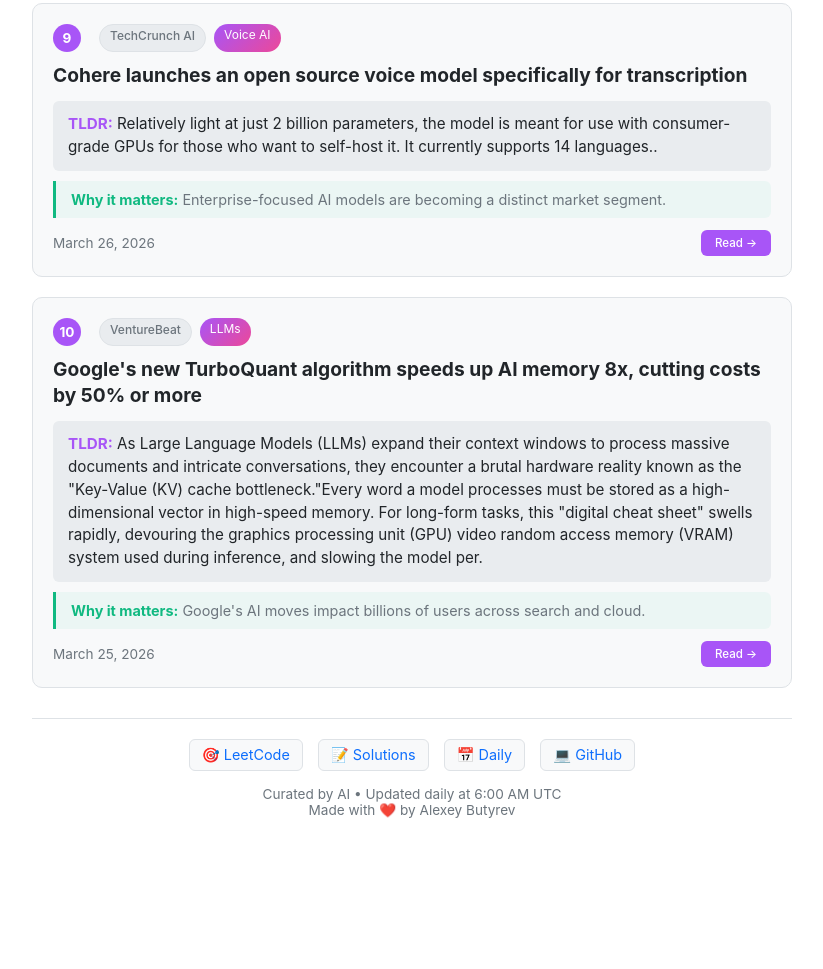
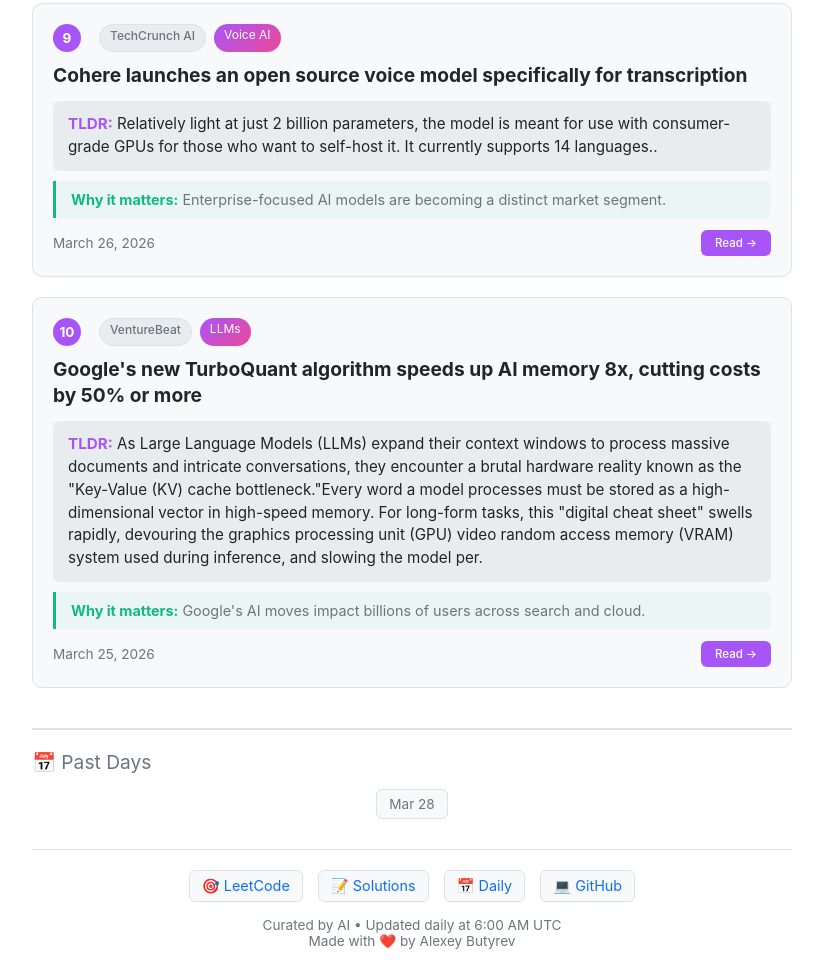
Before and after one commit to alexeybutyrev/ai-news, a plain HTML site: page docs/index.html in a window 1280 px wide. Shown: the part 2784-3753 px from the top of the page, without its empty margins (228-1051 px from the left). Before the commit the page ends 3622 px from the top, so only its background shows below. Drawn offline with Linux system fonts and the light colour scheme; no server answers.

Commit message:
Add GitHub Actions workflow for daily news fetch
- Replaces OpenClaw cron with GitHub Actions
- Runs daily at 6:00 AM UTC
- Archives news to docs/archive/YYYY-MM-DD.json (30 day retention)
- Adds archive section to index.html
- Manual trigger option available

```diff
--- /dev/null
+++ b/docs/archive/2026-03-28.json
@@ -0,0 +1,156 @@
+{
+  "date": "2026-03-28",
+  "generated_at": "2026-03-29T19:37:59.287020",
+  "articles": [
+    {
+      "title": "Intercom's new post-trained Fin Apex 1.0 beats GPT-5.4 and Claude Sonnet 4.6 at customer service resolutions",
+      "url": "https://venturebeat.com/technology/intercoms-new-post-trained-fin-apex-1-0-beats-gpt-5-4-and-claude-sonnet-4-6",
+      "summary": "Intercom is taking an unusual gamble for a legacy software company: building its own AI model.The 15-year-old massive customer service platform announced Fin Apex 1.0 on Thursday, a small, purpose-built AI model that the company claims outperforms leading frontier models from OpenAI and Anthropic on the metrics that matter most for customer support. The model powers Intercom's existing Fin AI agent, which already handles over two million customer conversations weekly.According to benchmarks shar",
+      "image": "https://images.ctfassets.net/jdtwqhzvc2n1/1m6rKtRFpu30IlvdBGT0uL/3a0c0efdce3d96ba7972bc29acfeea9b/Gemini_Generated_Image_.png?w=300&q=30",
+      "source": "VentureBeat",
+      "priority": 2,
+      "date": "Thu, 26 Mar 2026 16:16:00 GMT",
+      "has_image": true,
+      "relevance_score": 11.5,
+      "topic": "LLMs",
+      "tldr": "Intercom is taking an unusual gamble for a legacy software company: building its own AI model.The 15-year-old massive customer service platform announced Fin Apex 1.0 on Thursday, a small, purpose-built AI model that the company claims outperforms leading frontier models from OpenAI and Anthropic on the metrics that matter most for customer support. The model powers Intercom's existing Fin AI agent, which already handles over two million customer conversations weekly.According to benchmarks shar.",
+      "importance": "Shows how enterprise AI is evolving beyond general-purpose models.",
+      "formatted_date": "March 26, 2026"
+    },
+    {
+      "title": "OpenAI abandons yet another side quest: ChatGPT\u2019s erotic mode",
+      "url": "https://techcrunch.com/2026/03/26/openai-abandons-yet-another-side-quest-chatgpts-erotic-mode/",
+      "summary": "It's only the latest of several side projects that the AI startup has ditched over the past week. ",
+      "image": null,
+      "source": "TechCrunch AI",
+      "priority": 1,
+      "date": "Thu, 26 Mar 2026 18:34:02 +0000",
+      "has_image": false,
+      "relevance_score": 8.0,
+      "topic": "LLMs",
+      "tldr": "It's only the latest of several side projects that the AI startup has ditched over the past week. .",
+      "importance": "Reveals OpenAI's shifting priorities and product strategy.",
+      "formatted_date": "March 26, 2026"
+    },
+    {
+      "title": "Mistral AI just released a text-to-speech model it says beats ElevenLabs \u2014 and it's giving away the weights for free",
+      "url": "https://venturebeat.com/orchestration/mistral-ai-just-released-a-text-to-speech-model-it-says-beats-elevenlabs-and",
+      "summary": "The enterprise voice AI market is in the middle of a land grab. ElevenLabs and IBM announced a collaboration just this week to bring premium voice capabilities into IBM's watsonx Orchestrate platform. Google Cloud has been expanding its Chirp 3 HD voices. OpenAI continues to iterate on its own speech synthesis. And the market underpinning all of this activity is enormous \u2014 voice AI crossed $22 billion globally in 2026, with the voice AI agents segment alone projected to reach $47.5 billion by 20",
+      "image": "https://images.ctfassets.net/jdtwqhzvc2n1/72D5HGgYf4s3Pux8zzbC4I/dce882939be8e43c79c3fe9baf9a5400/nuneybits_Vector_art_of_burnt_orange_voice_waves_rising_from_a__b4e149ce-8692-4f29-8c57-9d1ac9c21a08.webp?w=300&q=30",
+      "source": "VentureBeat",
+      "priority": 2,
+      "date": "Thu, 26 Mar 2026 11:30:00 GMT",
+      "has_image": true,
+      "relevance_score": 7.5,
+      "topic": "LLMs",
+      "tldr": "The enterprise voice AI market is in the middle of a land grab. ElevenLabs and IBM announced a collaboration just this week to bring premium voice capabilities into IBM's watsonx Orchestrate platform.",
+      "importance": "Open-source voice AI could disrupt the closed-source model market.",
+      "formatted_date": "March 26, 2026"
+    },
+    {
+      "title": "I Asked ChatGPT 500 Questions. Here Are the Ads I Saw Most Often",
+      "url": "https://www.wired.com/story/i-asked-chatgpt-500-questions-here-are-the-ads-i-saw-most-often/",
+      "summary": "Ads are rolling out across the US on ChatGPT\u2019s free tier. I asked OpenAI's bot 500 questions to see what these ads were like and how they related to my prompts.",
+      "image": null,
+      "source": "Wired",
+      "priority": 2,
+      "date": "Fri, 27 Mar 2026 10:30:00 +0000",
+      "has_image": false,
+      "relevance_score": 6.5,
+      "topic": "LLMs",
+      "tldr": "Ads are rolling out across the US on ChatGPT\u2019s free tier. I asked OpenAI's bot 500 questions to see what these ads were like and how they related to my prompts..",
+      "importance": "Important for understanding the AI market leader's direction.",
+      "formatted_date": "March 27, 2026"
+    },
+    {
+      "title": "Mistral releases a new open source model for speech generation",
+      "url": "https://techcrunch.com/2026/03/26/mistral-releases-a-new-open-source-model-for-speech-generation/",
+      "summary": "The model, which lets enterprises build voice agents for sales and customer engagement, puts Mistral in direct competition with the likes of ElevenLabs, Deepgram, and OpenAI.",
+      "image": null,
+      "source": "TechCrunch AI",
+      "priority": 1,
+      "date": "Thu, 26 Mar 2026 11:30:00 +0000",
+      "has_image": false,
+      "relevance_score": 6.0,
+      "topic": "LLMs",
+      "tldr": "The model, which lets enterprises build voice agents for sales and customer engagement, puts Mistral in direct competition with the likes of ElevenLabs, Deepgram, and OpenAI..",
+      "importance": "Open-source voice AI could disrupt the closed-source model market.",
+      "formatted_date": "March 26, 2026"
+    },
+    {
+      "title": "OpenAI sidesteps Nvidia with unusually fast coding model on plate-sized chips",
+      "url": "https://arstechnica.com/ai/2026/02/openai-sidesteps-nvidia-with-unusually-fast-coding-model-on-plate-sized-chips/",
+      "summary": "\n                        OpenAI's new GPT\u20115.3\u2011Codex\u2011Spark is 15 times faster at coding than its predecessor.\n                    ",
+      "image": "https://cdn.arstechnica.net/wp-content/uploads/2026/02/GettyImages-2225076517_resize-1152x648.jpg",
+      "source": "Ars Technica",
+      "priority": 1,
+      "date": "Thu, 12 Feb 2026 22:56:02 +0000",
+      "has_image": true,
+      "relevance_score": 6.0,
+      "topic": "LLMs",
+      "tldr": "\n                        OpenAI's new GPT\u20115.3\u2011Codex\u2011Spark is 15 times faster at coding than its predecessor.\n                    .",
+      "importance": "Hardware independence could reduce OpenAI's compute costs significantly.",
+      "formatted_date": "February 12, 2026"
+    },
+    {
+      "title": "Anthropic\u2019s Claude popularity with paying consumers is skyrocketing",
+      "url": "https://techcrunch.com/2026/03/28/anthropics-claude-popularity-with-paying-consumers-is-skyrocketing/",
+      "summary": "Estimates for total Claude consumer users are all over the map (we've seen figures ranging from 18 million to 30 million). Anthropic hasn't disclosed this data, but a spokesperson did tell TechCrunch that Claude paid subscriptions have more than doubled this year.",
+      "image": null,
+      "source": "TechCrunch AI",
+      "priority": 1,
+      "date": "Sat, 28 Mar 2026 14:15:00 +0000",
+      "has_image": false,
+      "relevance_score": 5.0,
+      "topic": "LLMs",
+      "tldr": "Estimates for total Claude consumer users are all over the map (we've seen figures ranging from 18 million to 30 million). Anthropic hasn't disclosed this data, but a spokesperson did tell TechCrunch that Claude paid subscriptions have more than doubled this year..",
+      "importance": "Claude's growth signals demand for AI safety-focused alternatives.",
+      "formatted_date": "March 28, 2026"
+    },
+    {
+      "title": "You can now transfer your chats and personal information from other chatbots directly into Gemini",
+      "url": "https://techcrunch.com/2026/03/26/you-can-now-transfer-your-chats-and-personal-information-from-other-chatbots-directly-into-gemini/",
+      "summary": "Google is launching \"switching tools\" that, just as it sounds, will make it easier for users of other chatbots to switch to Gemini. ",
+      "image": null,
+      "source": "TechCrunch AI",
+      "priority": 1,
+      "date": "Thu, 26 Mar 2026 23:47:56 +0000",
+      "has_image": false,
+      "relevance_score": 5.0,
+      "topic": "LLMs",
+      "tldr": "Google is launching \"switching tools\" that, just as it sounds, will make it easier for users of other chatbots to switch to Gemini. .",
+      "importance": "Google's AI moves impact billions of users across search and cloud.",
+      "formatted_date": "March 26, 2026"
+    },
+    {
+      "title": "Cohere launches an open source voice model specifically for transcription",
+      "url": "https://techcrunch.com/2026/03/26/cohere-launches-an-open-source-voice-model-specifically-for-transcription/",
+      "summary": "Relatively light at just 2 billion parameters, the model is meant for use with consumer-grade GPUs for those who want to self-host it. It currently supports 14 languages.",
+      "image": null,
+      "source": "TechCrunch AI",
+      "priority": 1,
+      "date": "Thu, 26 Mar 2026 13:30:00 +0000",
+      "has_image": false,
+      "relevance_score": 4.0,
+      "topic": "Voice AI",
+      "tldr": "Relatively light at just 2 billion parameters, the model is meant for use with consumer-grade GPUs for those who want to self-host it. It currently supports 14 languages..",
+      "importance": "Enterprise-focused AI models are becoming a distinct market segment.",
+      "formatted_date": "March 26, 2026"
+    },
+    {
+      "title": "Google's new TurboQuant algorithm speeds up AI memory 8x, cutting costs by 50% or more",
+      "url": "https://venturebeat.com/infrastructure/googles-new-turboquant-algorithm-speeds-up-ai-memory-8x-cutting-costs-by-50",
+      "summary": "As Large Language Models (LLMs) expand their context windows to process massive documents and intricate conversations, they encounter a brutal hardware reality known as the \"Key-Value (KV) cache bottleneck.\"Every word a model processes must be stored as a high-dimensional vector in high-speed memory. For long-form tasks, this \"digital cheat sheet\" swells rapidly, devouring the graphics processing unit (GPU) video random access memory (VRAM) system used during inference, and slowing the model per",
+      "image": "https://images.ctfassets.net/jdtwqhzvc2n1/2WVKlEGnFpAcW5sMnTTA6c/d7c0e846054b2ee271fcbc37a53dbe23/Gemini_Generated_Image_uvfgr3uvfgr3uvfg.png?w=300&q=30",
+      "source": "VentureBeat",
+      "priority": 2,
+      "date": "Wed, 25 Mar 2026 19:35:00 GMT",
+      "has_image": true,
+      "relevance_score": 3.5,
+      "topic": "LLMs",
+      "tldr": "As Large Language Models (LLMs) expand their context windows to process massive documents and intricate conversations, they encounter a brutal hardware reality known as the \"Key-Value (KV) cache bottleneck.\"Every word a model processes must be stored as a high-dimensional vector in high-speed memory. For long-form tasks, this \"digital cheat sheet\" swells rapidly, devouring the graphics processing unit (GPU) video random access memory (VRAM) system used during inference, and slowing the model per.",
+      "importance": "Google's AI moves impact billions of users across search and cloud.",
+      "formatted_date": "March 25, 2026"
+    }
+  ]
+}
--- a/docs/index.html
+++ b/docs/index.html
@@ -226,6 +226,42 @@
       text-align: center;
     }
 
+    .archive-section {
+      margin-top: 40px;
+      padding-top: 20px;
+      border-top: 2px solid var(--border);
+    }
+
+    .archive-title {
+      font-size: 1.2em;
+      margin-bottom: 15px;
+      color: var(--text-muted);
+    }
+
+    .archive-list {
+      display: flex;
+      flex-wrap: wrap;
+      gap: 8px;
+      justify-content: center;
+    }
+
+    .archive-link {
+      background: var(--bg-card);
+      border: 1px solid var(--border);
+      padding: 6px 12px;
+      border-radius: 6px;
+      text-decoration: none;
+      color: var(--text-muted);
+      font-size: 0.85em;
+      transition: all 0.2s;
+    }
+
+    .archive-link:hover {
+      background: var(--bg-header);
+      color: var(--text);
+      text-decoration: none;
+    }
+
     .footer-links {
       display: flex;
       justify-content: center;
@@ -272,6 +308,11 @@
 
   <div class="news-list" id="news-list">
     <div style="text-align: center; padding: 30px; color: var(--text-muted);">⏳ Loading...</div>
+  </div>
+
+  <div class="archive-section" id="archive-section" style="display: none;">
+    <div class="archive-title">📅 Past Days</div>
+    <div class="archive-list" id="archive-list"></div>
   </div>
 
   <div class="footer">
@@ -337,6 +378,9 @@
             </div>
           </article>
         `).join('');
+
+        // Load archive links
+        loadArchive();
       })
       .catch(err => {
         document.getElementById('news-list').innerHTML = `
@@ -347,6 +391,43 @@
         `;
       });
 
+    // Load archive
+    async function loadArchive() {
+      const archiveSection = document.getElementById('archive-section');
+      const archiveList = document.getElementById('archive-list');
+
+      // Try to load archive files for the last 7 days
+      const dates = [];
+      const today = new Date();
+
+      for (let i = 1; i <= 7; i++) {
+        const d = new Date(today);
+        d.setDate(d.getDate() - i);
+        const dateStr = d.toISOString().split('T')[0];
+        dates.push(dateStr);
+      }
+
+      const links = [];
+
+      for (const date of dates) {
+        try {
+          const r = await fetch(`archive/${date}.json`, { method: 'HEAD' });
+          if (r.ok) {
+            links.push(date);
+          }
+        } catch {}
+      }
+
+      if (links.length > 0) {
+        archiveList.innerHTML = links.map(date => {
+          const d = new Date(date);
+          const formatted = d.toLocaleDateString('en-US', { month: 'short', day: 'numeric' });
+          return `<a href="archive/${date}.json" class="archive-link" target="_blank">${formatted}</a>`;
+        }).join('');
+        archiveSection.style.display = 'block';
+      }
+    }
+
     function escapeHtml(text) {
       if (!text) return '';
       const div = document.createElement('div');
```
Also changed, not shown: 2 other files.
